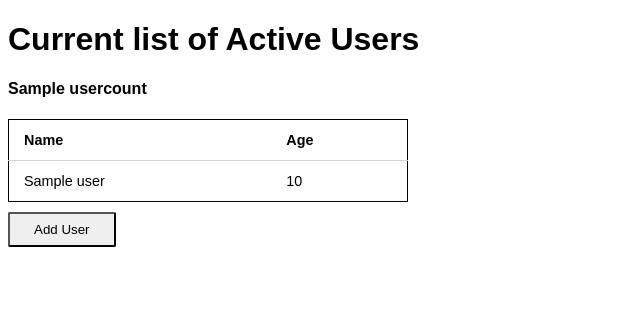
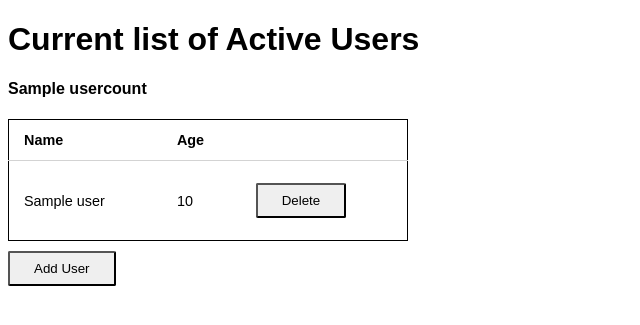
Before and after one commit to eddylongshanks/week7-webforms, a Flask app: template templates/index.html in a window 1280 px wide. Shown: the top 325 px of the page, without its empty margins (0-640 px from the left). Run offline with Flask 2, Linux system fonts and the light colour scheme; the template is opened without the code that fills it: most values are stand-ins (such as "Sample title", 1, 10 or a date in 2020).

Commit message:
Added functionality to delete a user

```diff
--- a/app.py
+++ b/app.py
@@ -29,6 +29,13 @@ def add_user():
 
     return render_template("add_user.html")
 
+@app.route("/delete_user", methods=["POST"])
+def delete_user():
+    user_id = request.form["delete"]
+    users.DeleteUser(int(user_id))
+
+    return redirect("/")
+
 def get_errors(form_to_validate):
         invalid_input = list()
 
--- a/templates/index.html
+++ b/templates/index.html
@@ -15,10 +15,15 @@
         {% endif %}
     </thead>
     {% for user in users %}
-        <tr>
-            <td>{{ user.name }}</td>
-            <td>{{ user.age }}</td>
-        </tr>
+    <tr>
+        <td>{{ user.name }}</td>
+        <td>{{ user.age }}</td>
+        <form action="/delete_user" method="post">
+            <td>
+                <button type="submit" value="{{ user.id }}" name="delete">Delete</button>
+            </td>
+        </form>
+    </tr>
     {% endfor %}
 </table>
 
```
Also changed, not shown: entities/userlist.py (+9 -1 lines).
